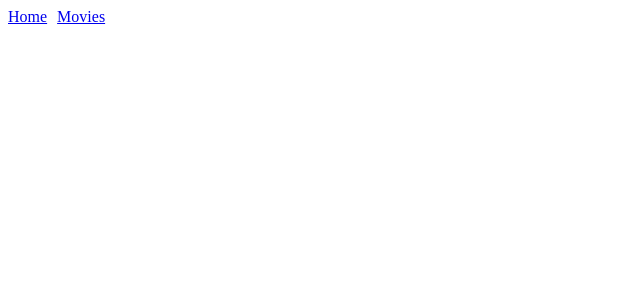
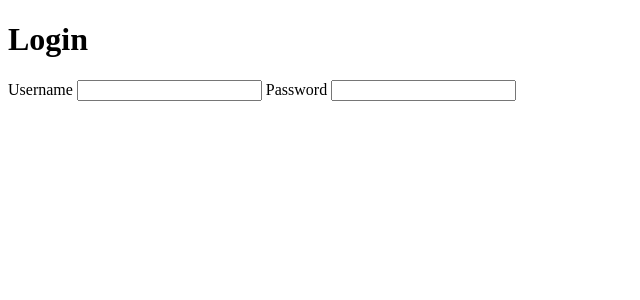
Before and after one commit to vitalic-web/vue-school-nuxt-3, a Nuxt app: page /login in a window 1280 px wide. Before the commit this address had no page. Shown: the top 300 px of the page, without its empty margins (0-640 px from the left). Built offline with nearby package versions, Linux system fonts and the light colour scheme.

Commit message:
Create login page

```diff
--- /dev/null
+++ b/pages/login.vue
@@ -0,0 +1,19 @@
+<script setup>
+definePageMeta({
+	layout: 'plain',
+});
+</script>
+
+<template>
+	<form>
+		<h1>Login</h1>
+		<label>
+			Username
+			<input type="text" />
+		</label>
+		<label>
+			Password
+			<input type="password" />
+		</label>
+	</form>
+</template>
```
